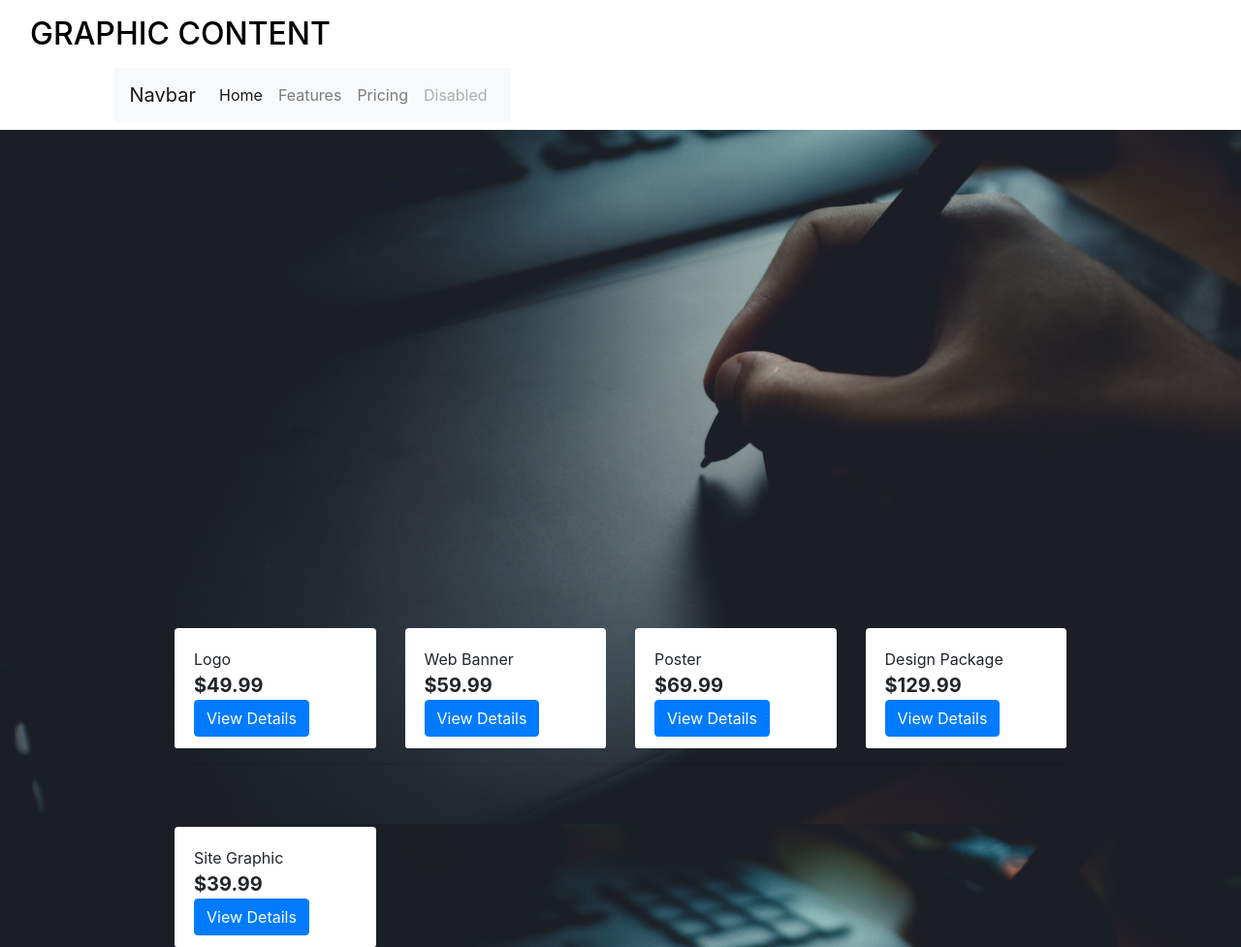
After one commit to Code-Institute-Submissions/clacken-dev-ms4_JanResub, a Django app: page /products/ in a window 1280 px wide. The commit adds this page. Shown: the whole page at 97% size. Run offline with Django 3.2, Linux system fonts and the light colour scheme; data comes from the database, SQL or seed files in the repository; both versions use the stored data as it was after the commit; some libraries are stand-ins or nearby versions.

Commit message:
Added product_detail.html and individual product view

```diff
--- a/graphic_content/urls.py
+++ b/graphic_content/urls.py
@@ -22,4 +22,5 @@ urlpatterns = [
     path('admin/', admin.site.urls),
     path('accounts/', include('allauth.urls')),
     path('', include('home.urls')),
+    path('products/', include('products.urls')),
 ] + static(settings.MEDIA_URL, document_root=settings.MEDIA_ROOT)
--- a/products/models.py
+++ b/products/models.py
@@ -3,6 +3,7 @@ from django.db import models
 class Product(models.Model):
     service_type = models.CharField(max_length=254)
     price = models.DecimalField(max_digits=6, decimal_places=2)
+    description = models.TextField(null=True)
 
     def __str__(self):
         return self.service_type
--- /dev/null
+++ b/products/templates/products/products.html
@@ -0,0 +1,70 @@
+{% extends "base.html" %}
+{% load static %}
+
+{% block page_header %}
+    <div class="container header-container">
+        <div class="row">
+            <div class="col"></div>
+        </div>
+    </div>
+{% endblock %}
+
+{% block content %}
+
+    <div class="container h-100">
+        <div class="row h-100">
+            <div class="col text-center mt-3">
+                <h2 class="logo-font">Products</h2>
+                <hr class="w-50 mb-1">
+            </div>
+        </div>
+        <div class="row">
+            <div class="product-container col-10 offset-1">
+                <div class="row mt-1 mb-2"></div>
+                <div class="row">
+                    {% for product in products %}
+                        <div class="col-sm-6 col-md-6 col-lg-4 col-xl-3">
+                            <div class="card h-100 border-0">
+                                <div class="card-body pb-0">
+                                    <p class="mb-0">{{ product.service_type }}</p>
+                                </div>
+                                <div class="card-footer bg-white pt-0 border-0 text-left">
+                                    <div class="row">
+                                        <div class="col">
+                                            <p class="lead mb-0 text-left font-weight-bold">${{ product.price }}</p>
+                                        </div>
+                                    </div>
+                                    <div class="row">
+                                        <div class="col">
+                                            <a class="btn btn-primary" href="{% url 'product_detail' product.id %}" role="button">View Details</a>
+                                        </div>
+                                    </div>
+                                </div>
+                            </div>
+                        </div>
+                        {% if forloop.counter|divisibleby:1 %}
+                            <div class="col-12 d-sm-none mb-5">
+                                <hr>
+                            </div>
+                        {% endif %}
+                        {% if forloop.counter|divisibleby:2 %}
+                            <div class="col-12 d-none d-sm-block d-md-block d-lg-none mb-5">
+                                <hr>
+                            </div>
+                        {% endif %}
+                        {% if forloop.counter|divisibleby:3 %}
+                            <div class="col-12 d-none d-lg-block d-xl-none mb-5">
+                                <hr>
+                            </div>
+                        {% endif %}
+                        {% if forloop.counter|divisibleby:4 %}
+                            <div class="col-12 d-none d-xl-block mb-5">
+                                <hr>
+                            </div>
+                        {% endif %}
+                    {% endfor %}
+                </div>
+            </div>
+        </div>
+    </div>
+{% endblock %}
--- /dev/null
+++ b/products/urls.py
@@ -0,0 +1,7 @@
+from django.urls import path
+from . import views
+
+urlpatterns = [
+    path('', views.all_products, name='products'),
+    path('<product_id>', views.product_detail, name='product_detail'),
+]
--- a/products/views.py
+++ b/products/views.py
@@ -1,3 +1,27 @@
-from django.shortcuts import render
+from django.shortcuts import render, get_object_or_404
+from .models import Product
 
 # Create your views here.
+
+def all_products(request):
+    """ A view to show all products """
+
+    products = Product.objects.all()
+
+    context = {
+        'products': products,
+    }
+
+    return render(request, 'products/products.html', context)
+
+
+def product_detail(request, product_id):
+    """ A view to show individual product details """
+
+    product = get_object_or_404(Product, pk=product_id)
+
+    context = {
+        'product': product,
+    }
+
+    return render(request, 'products/product_detail.html', context)
--- a/static/css/base.css
+++ b/static/css/base.css
@@ -6,7 +6,14 @@ body {
 	background: url('/media/background_image.jpg') no-repeat center center fixed;
 	background-size: cover;
     height: calc(100vh - 164px);
-    color: #555;
+
+}
+
+#product-details{
+    padding-top: 10rem;
+    margin-left: 10rem;
+    background-color: grey;
+    color: white;
 }
 
 .logo-font {
--- a/templates/includes/main-nav.html
+++ b/templates/includes/main-nav.html
@@ -1,18 +1,16 @@
-<div class="collapse navbar-collapse" id="main-nav">
-    <ul class="navbar-nav w-auto mx-auto">
-        <li class="nav-item dropdown">
-            <a class="logo-font font-weight-bold nav-link text-black mr-5" href="#" id="all-products-link" data-toggle="dropdown" aria-haspopup="true" aria-expanded="false">
-                Services
-            </a>
-
-        </li>
-
-        <li class="nav-item dropdown">
-            <a class="logo-font font-weight-bold nav-link text-black mr-5" href="#" id="clothing-link" data-toggle="dropdown" aria-haspopup="true" aria-expanded="false">
-                Gallery
-            </a>
-
-        </li>
-
-    </ul>
-</div>
+<div class="container">
+    <nav class="navbar navbar-expand-lg navbar-light bg-light">
+      <a class="navbar-brand" href="#">Navbar</a>
+      <button class="navbar-toggler" type="button" data-toggle="collapse" data-target="#navbarNavAltMarkup" aria-controls="navbarNavAltMarkup" aria-expanded="false" aria-label="Toggle navigation">
+        <span class="navbar-toggler-icon"></span>
+      </button>
+      <div class="collapse navbar-collapse" id="navbarNavAltMarkup">
+        <div class="navbar-nav">
+          <a class="nav-item nav-link active" href="#">Home <span class="sr-only">(current)</span></a>
+          <a class="nav-item nav-link" href="#">Features</a>
+          <a class="nav-item nav-link" href="#">Pricing</a>
+          <a class="nav-item nav-link disabled" href="#">Disabled</a>
+        </div>
+      </div>
+    </nav>
+  </div>
```
Also changed, not shown: products/templates/products/product_detail.html (added, +29 -0 lines), db.sqlite3, products/migrations/0002_product_description.py (added).
